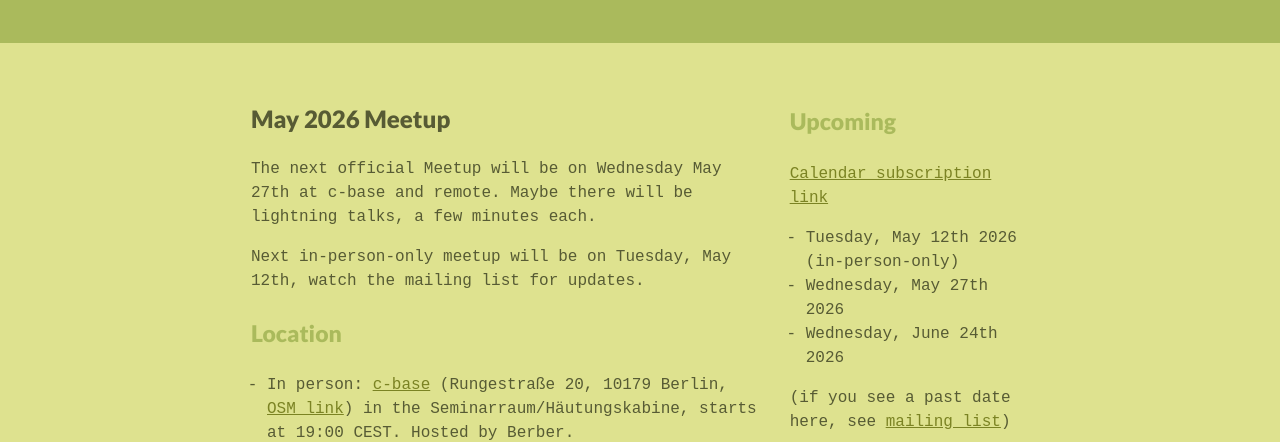
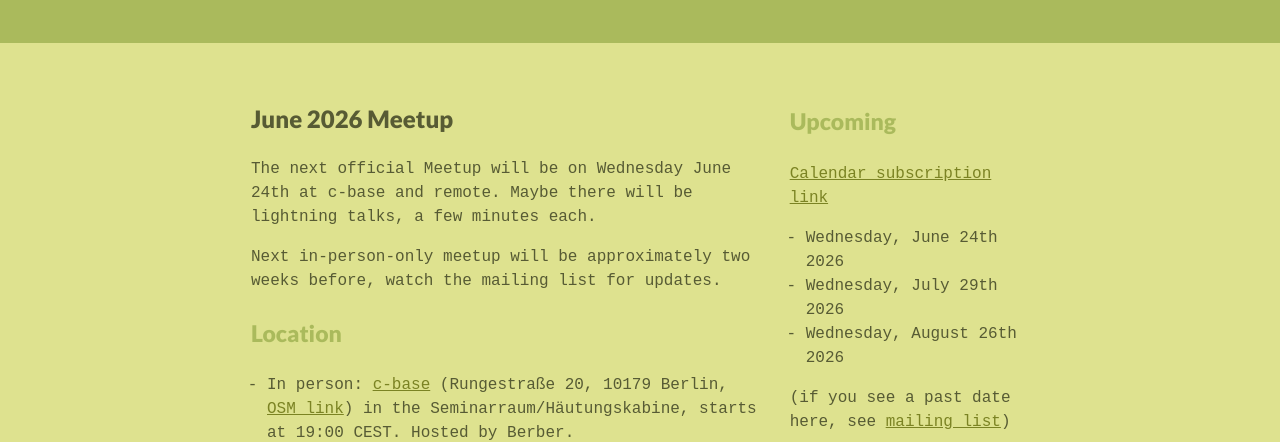
Before and after one commit to emacs-berlin/emacs-berlin.org, a Jekyll site: the page built from index.md, in a window 1280 px wide. Shown: the part 366-808 px from the top of the page. Built offline with Jekyll 4.4.1, drawn with Linux system fonts in a browser that asks for light colours.

Commit message:
June 2026 Meetup(s)

```diff
--- a/index.md
+++ b/index.md
@@ -14,13 +14,13 @@ layout: default
 <section id="below-fold"><div class="row"><div class="medium-8 columns">
 
 
-# May 2026 Meetup
+# June 2026 Meetup
 
-The next official Meetup will be on Wednesday May 27th at c-base and
+The next official Meetup will be on Wednesday June 24th at c-base and
 remote. Maybe there will be lightning talks, a few minutes each.
 
-Next in-person-only meetup will be on Tuesday, May 12th, watch the
-mailing list for updates.
+Next in-person-only meetup will be approximately two weeks before,
+watch the mailing list for updates.
 
 
 ### Location
@@ -63,13 +63,11 @@ Non-public contact via email: [organizers email][contact]
 
 [Calendar subscription link](https://emacs-berlin.org/calendar.ics)
 
-* Tuesday, May 12th 2026 (in-person-only)
-* Wednesday, May 27th 2026
 * Wednesday, June 24th 2026
+* Wednesday, July 29th 2026
+* Wednesday, August 26th 2026
 
 <!--
-* Wednesday, July 29th 2026
-* Wednesday, August 26th 2026
 * Wednesday, September 30th 2026
 * Wednesday, October 28th 2026
 * Wednesday, November 25th 2026
```
